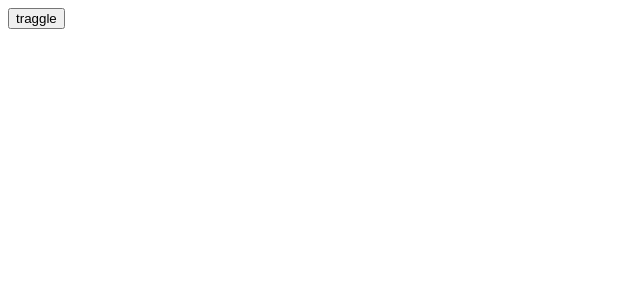
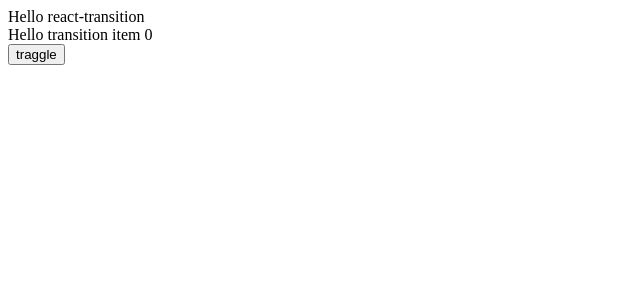
Before and after one commit to wayne214/react-app, a React (Create React App) app: page / in a window 1280 px wide. Both pictures are taken after a click on the button "traggle". Shown: the top 300 px of the page, without its empty margins (0-640 px from the left). Built offline with nearby package versions, Linux system fonts and the light colour scheme.

Commit message:
transition group

```diff
--- a/src/App.js
+++ b/src/App.js
@@ -1,19 +1,26 @@
 import React, {Component, Fragment} from 'react'
-import { CSSTransition } from 'react-transition-group';
+import { CSSTransition, TransitionGroup } from 'react-transition-group';
 import './app.css'
 
 class App extends Component {
     constructor(props) {
         super(props);
         this.state = {
-            show: true
+            show: true,
+            list: []
         }
     }
 
     _handleTraggle = () => {
-        this.setState(()=>({
-            show: !this.state.show
-        }))
+        // this.setState(()=>({
+        //     show: !this.state.show
+        // }))
+
+        this.setState((prevState)=>{
+            return {
+                list: [...prevState.list, 'item']
+            }
+        })
     }
 
     render() {
@@ -29,6 +36,23 @@ class App extends Component {
                 >
                     <div>Hello react-transition</div>
                 </CSSTransition>
+
+                <TransitionGroup>
+                    {
+                        this.state.list.map((item,index)=>{
+                            return (
+                                <CSSTransition
+                                    timeout={2000}
+                                    classNames='fade'
+                                    unmountOnExit
+                                    key={item+index+''}
+                                >
+                                    <div>Hello transition item {index}</div>
+                                </CSSTransition>
+                            )
+                        })
+                    }
+                </TransitionGroup>
                 <button onClick={this._handleTraggle}>traggle</button>
             </Fragment>
 
--- a/src/app.css
+++ b/src/app.css
@@ -48,10 +48,10 @@
 
 
 
-.fade-enter .fade-appear{
+.fade-enter {
     opacity: 0;
 }
-.fade-enter-active .fade-appear-active{
+.fade-enter-active {
     opacity: 1;
     transition: opacity 2s ease-in;
 }
```
